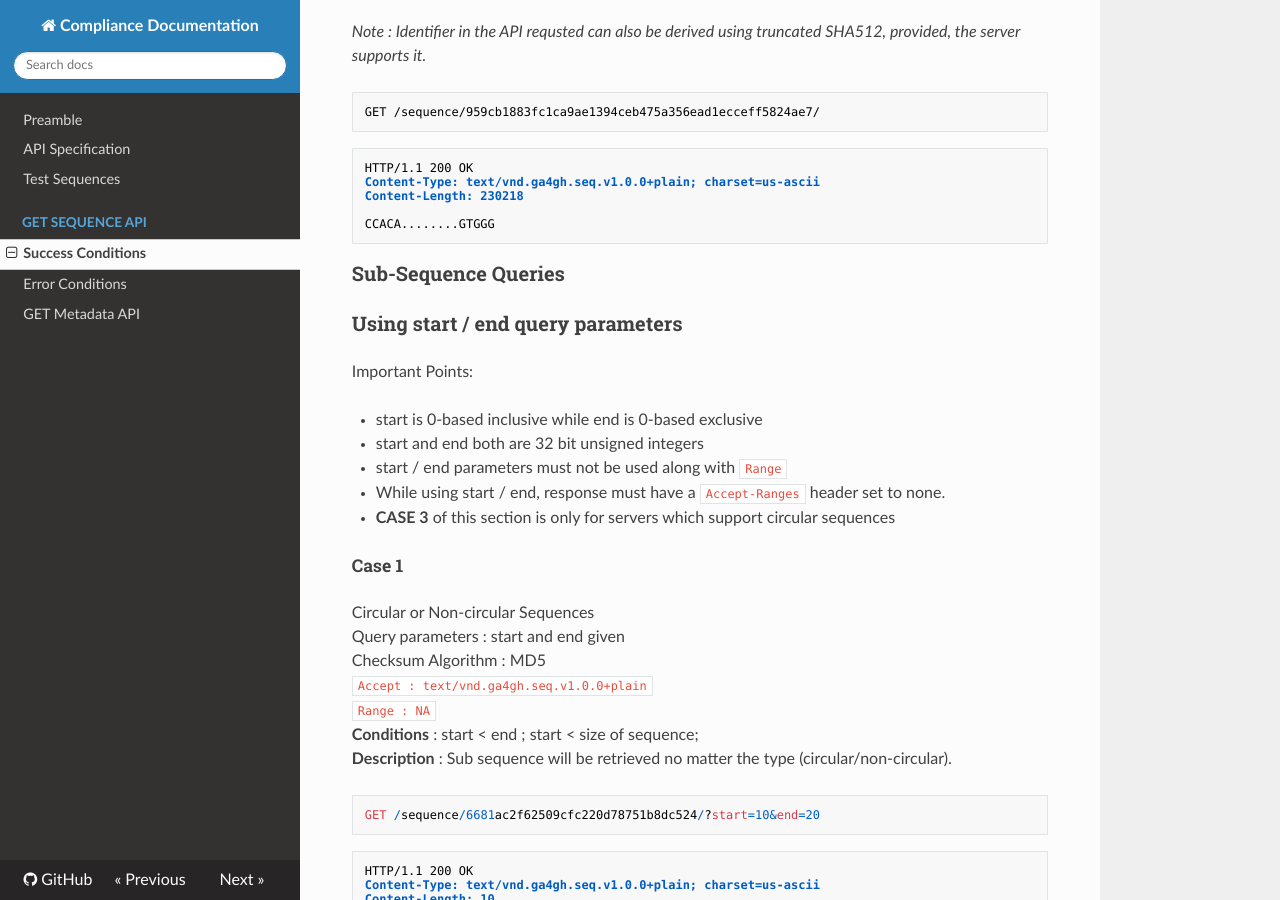
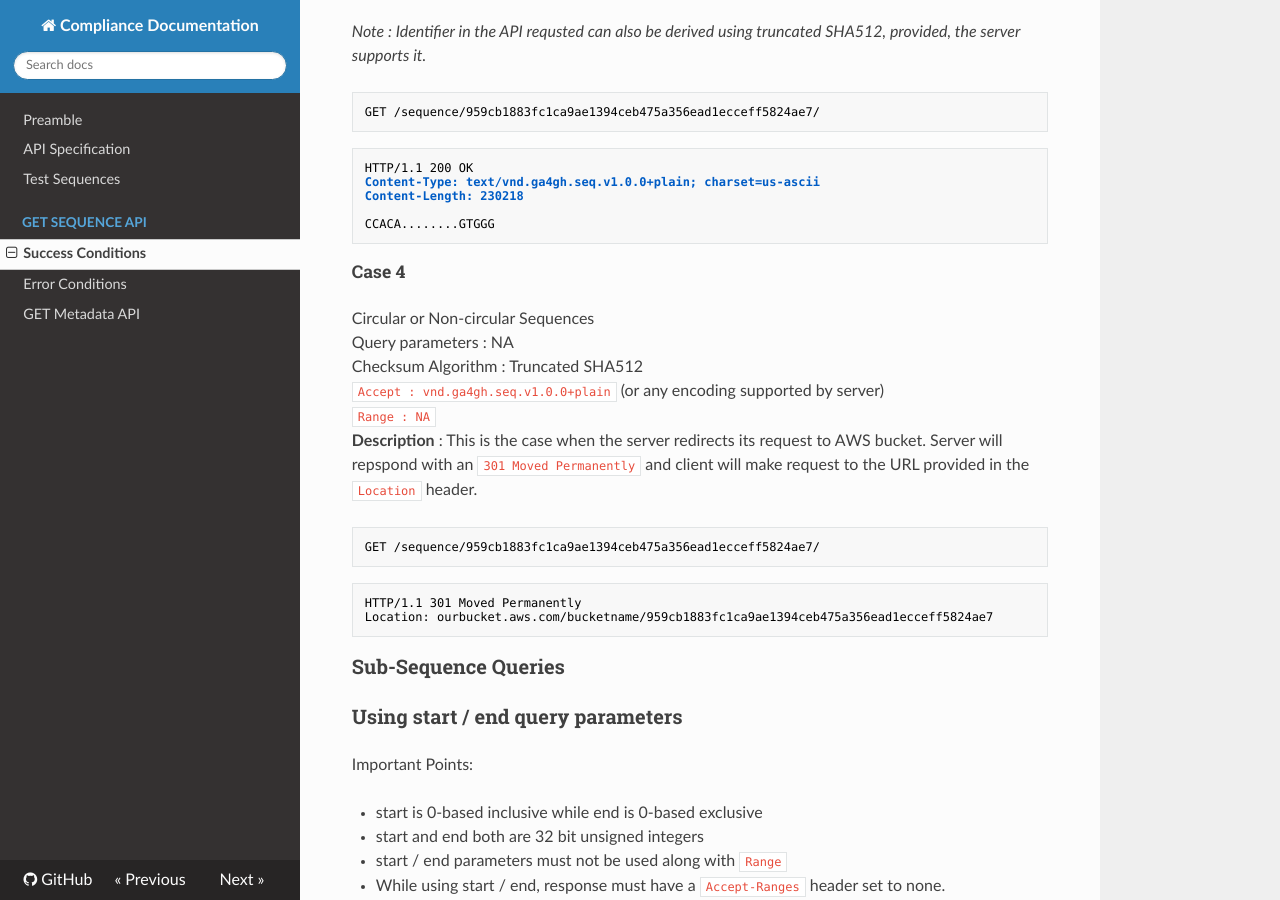
Before and after one commit to ga4gh/refget-compliance-suite, an MkDocs documentation site: the page built from docs/GET_sequence_API/success.md, in a window 1280 px wide and 900 px high, scrolled down 1535 px. Built offline with MkDocs 1.6.1, drawn with Linux system fonts in a browser that asks for light colours; nearby versions of some CDN libraries; old or Windows-style settings are respelled for this version of MkDocs.

Commit message:
301 status  code added

````diff
--- a/docs/GET_sequence_API/success.md
+++ b/docs/GET_sequence_API/success.md
@@ -67,6 +67,23 @@ Content-Type: text/vnd.ga4gh.seq.v1.0.0+plain; charset=us-ascii
 Content-Length: 230218
 
 CCACA........GTGGG
+```
+
+<h5> Case 4 </h5>
+Circular or Non-circular Sequences
+Query parameters : NA
+Checksum Algorithm : Truncated SHA512
+`Accept : vnd.ga4gh.seq.v1.0.0+plain` (or any encoding supported by server)
+`Range : NA`
+**Description** : This is the case when the server redirects its request to AWS bucket. Server will repspond with an `301 Moved Permanently` and client will make request to the URL provided in the `Location` header.
+
+
+```
+GET /sequence/959cb1883fc1ca9ae1394ceb475a356ead1ecceff5824ae7/
+```
+```
+HTTP/1.1 301 Moved Permanently
+Location: ourbucket.aws.com/bucketname/959cb1883fc1ca9ae1394ceb475a356ead1ecceff5824ae7
 ```
 
 ### Sub-Sequence Queries
````
Also changed, not shown: docs/api_spec.md (+1 -0 lines).
